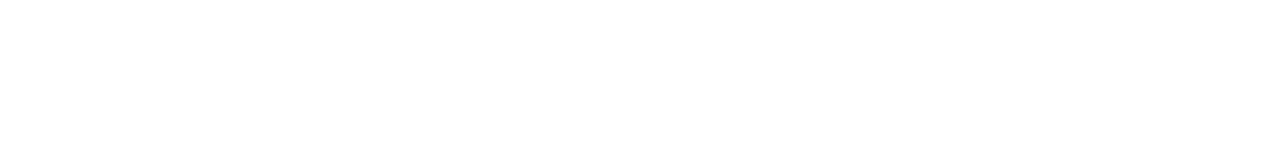
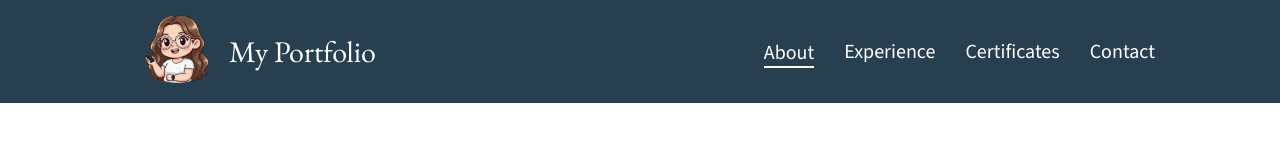
Before and after one commit to flairesherylle/MyPortfolio, a plain HTML site: page About/about.html in a window 1280 px wide. Drawn offline with nearby package versions, Linux system fonts and the light colour scheme.

Commit message:
second commit

```diff
--- a/About/about.css
+++ b/About/about.css
@@ -0,0 +1,68 @@
+@import url('https://fonts.googleapis.com/css2?family=EB+Garamond:ital,wght@0,400..800;1,400..800&family=Merienda:wght@300..900&family=Source+Sans+3:ital,wght@0,200..900;1,200..900&display=swap');
+
+*{
+    padding: 0;
+    margin: 0;
+    box-sizing: border-box;
+    font-family: "Source Sans 3", sans-serif;
+    text-decoration: none;
+    list-style: none;
+}
+
+body{
+    background-color: white;
+}
+
+header{
+    background-color: #273F4F;
+    color: white;
+    display: flex;
+    padding: 15px 75px;
+
+}
+
+.logo{
+    margin-left: 50px;
+}
+
+.logo img{
+    height: 68px;
+    width: auto;
+    margin-left: 20px;
+}
+
+.myportfolio{
+    text-decoration: none;
+    color: white;
+    display: flex;
+    align-items: center;
+    margin-left: 20px;
+    font-family: "EB Garamond", serif;
+    font-size: 30px;
+}
+
+.navmenu{
+    margin-left: auto;
+    margin-right: 50px;
+    display: flex;
+    gap: 30px;
+    align-items: center;
+    text-decoration: none;
+}
+
+.navmenu a{
+    color: white;
+    font-size: 20px;
+    font-weight: 500;
+    transition: 0.3s;
+}
+
+.navmenu a:hover{
+    transform: translateY(5px);
+    border-bottom: 2px solid white;
+}
+
+.about{
+    transform: translateY(2px);
+    border-bottom: 2px solid white;
+}
--- a/About/about.html
+++ b/About/about.html
@@ -0,0 +1,29 @@
+<!DOCTYPE html>
+<html lang="en">
+<head>
+    <meta charset="UTF-8">
+    <meta name="viewport" content="width=device-width, initial-scale=1.0">
+    <title>Document</title>
+    <link rel="stylesheet" href="about.css">
+    <link rel="icon" type="image/x-icon" href="../icon.png">
+</head>
+    <body>
+        <header>
+            <a href="../index.html" class="logo"> <img src="../logo.png" alt="logo"></a>
+            <a href="../index.html" class="myportfolio">My Portfolio</a>
+            <div class="navmenu">
+                <a href="./about.html" class="about">About</a>
+                <a href="../Experiences/experiences.html">Experience</a>
+                <a href="../Certificates/certificates.html">Certificates</a>
+                <a href="../Contact/contact.html">Contact</a>
+            </div>
+        </header>
+
+        <section>
+            <div>
+
+            </div>
+        </section>
+
+    </body>
+</html>
--- a/style.css
+++ b/style.css
@@ -25,13 +25,22 @@ header{
     margin-left: 50px;
 }
 
+.myportfolio{
+    text-decoration: none;
+    color: white;
+    display: flex;
+    align-items: center;
+    margin-left: 20px;
+    font-family: "EB Garamond", serif;
+    font-size: 30px;
+}
+
 .navmenu{
     margin-left: auto;
     margin-right: 50px;
     display: flex;
     gap: 30px;
     align-items: center;
-    text-decoration: none;
     text-decoration: none;
 }
 
```
Also changed, not shown: index.html (+1 -0 lines).
